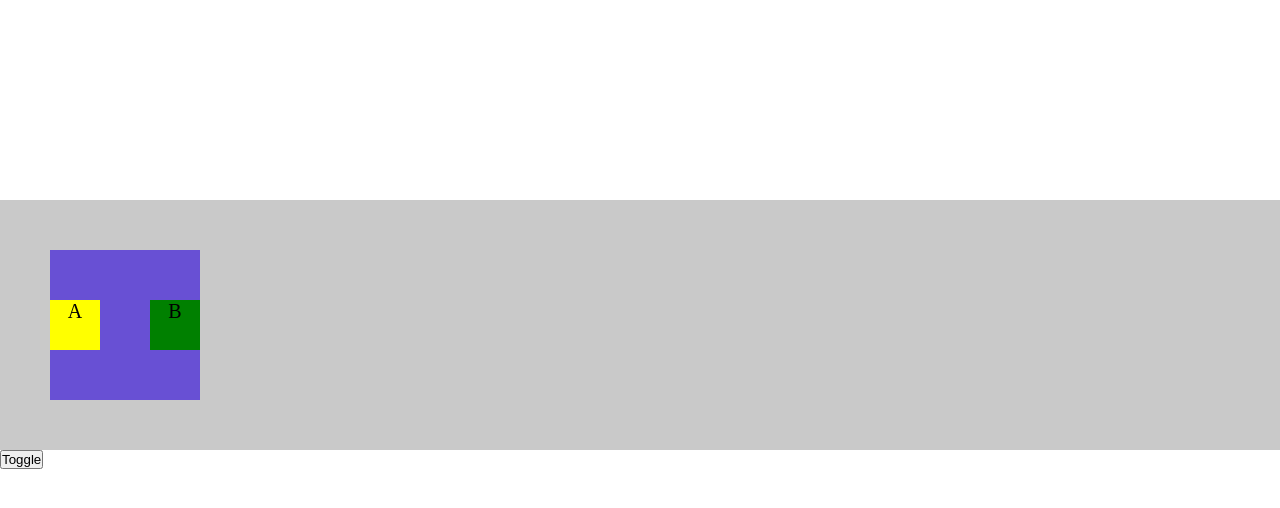
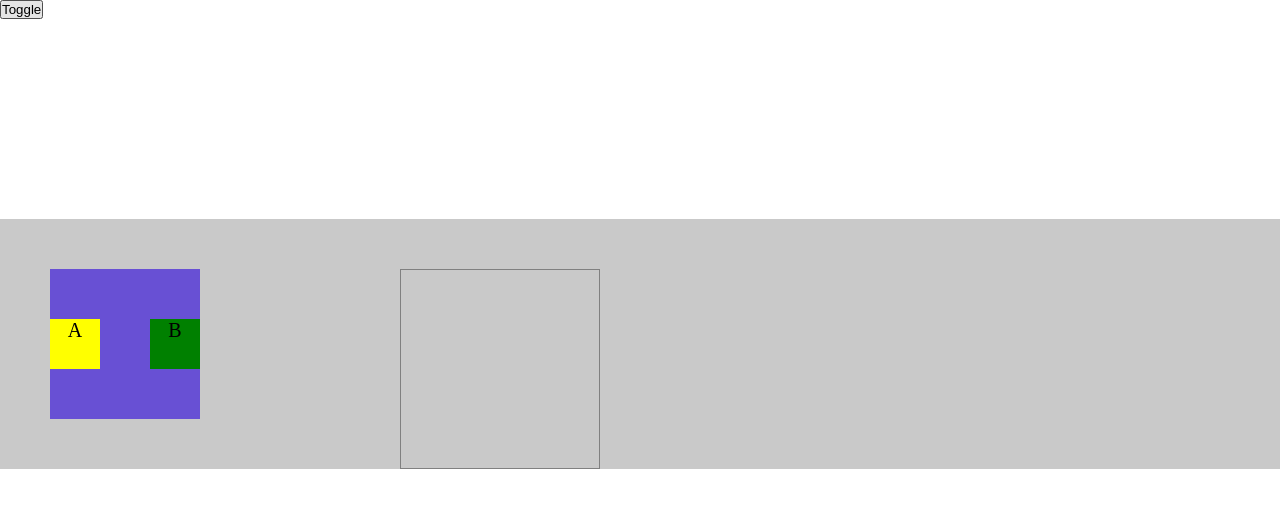
Before and after one commit to taitulism/draggable, a website built with Vite: page playground/playground.html in a window 1280 px wide. Built offline with nearby package versions, Linux system fonts and the light colour scheme.

Commit message:
playground

```diff
--- a/package.json
+++ b/package.json
@@ -14,7 +14,7 @@
 	],
 	"scripts": {
 		"dev": "npm run test:watch",
-		"play": "vite serve ./playground --open '/playground.html'",
+		"play": "vite serve ./playground",
 		"test": "vitest run --config vitest.config.mjs --browser.headless --coverage.enabled",
 		"test:watch": "vitest watch --config vitest.config.mjs --browser.headless",
 		"test:browser": "vitest watch --config vitest.config.mjs",
--- a/playground/playground.html
+++ b/playground/playground.html
@@ -14,6 +14,8 @@
 			height: 250px;
 			background-color: #c9c9c9;
 			margin-top: 200px;
+			display: flex;
+			gap: 200px;
 		}
 
 		.drag-box {
@@ -26,7 +28,6 @@
 		#drag-target {
 			width: 150px;
 			height: 150px;
-			position: absolute;
 			text-align: center;
 			background-color: #6850d4;
 		}
@@ -49,9 +50,16 @@
 			background-color: green;
 		}
 
+		#static {
+			width: 200px;
+			height: 200px;
+			border: 1px solid gray;
+		}
+
 	</style>
 </head>
 <body>
+	<button id="toggle-btn">Toggle</button>
 	<div class="wrapper">
 		<div id="drag-target" class="drag-box">
 			<div id="grips-container">
@@ -60,8 +68,8 @@
 				<div id="grip-B">B</div>
 			</div><br />
 		</div>
+		<div id="static"></div>
 	</div>
-	<button id="toggle-btn">Toggle</button>
 
 	<script type="module" src="./playground.ts"></script>
 </script>
--- a/playground/playground.ts
+++ b/playground/playground.ts
@@ -2,12 +2,14 @@ import {draggable} from '../src';
 
 const drgElm = document.getElementById('drag-target')!;
 const toggleBtn = document.getElementById('toggle-btn')!;
+// const staticElm = document.getElementById('static')!;
 
 toggleBtn.addEventListener('click', () => {
 	d.isDraggable
 		? d.disable()
 		: d.enable();
 }, false);
+
 
 // const gripHandle = document.getElementById('grips-container')!;
 const gripHandle = document.getElementById('grip-A')!;
@@ -22,3 +24,7 @@ const d = draggable(drgElm, {
 // document.addEventListener('mousemove', (ev) => {
 // 	console.log(ev.x, ev.y);
 // })
+
+// staticElm.addEventListener('mouseenter', () => {
+// 	console.log('enter');
+// }, false);
```
